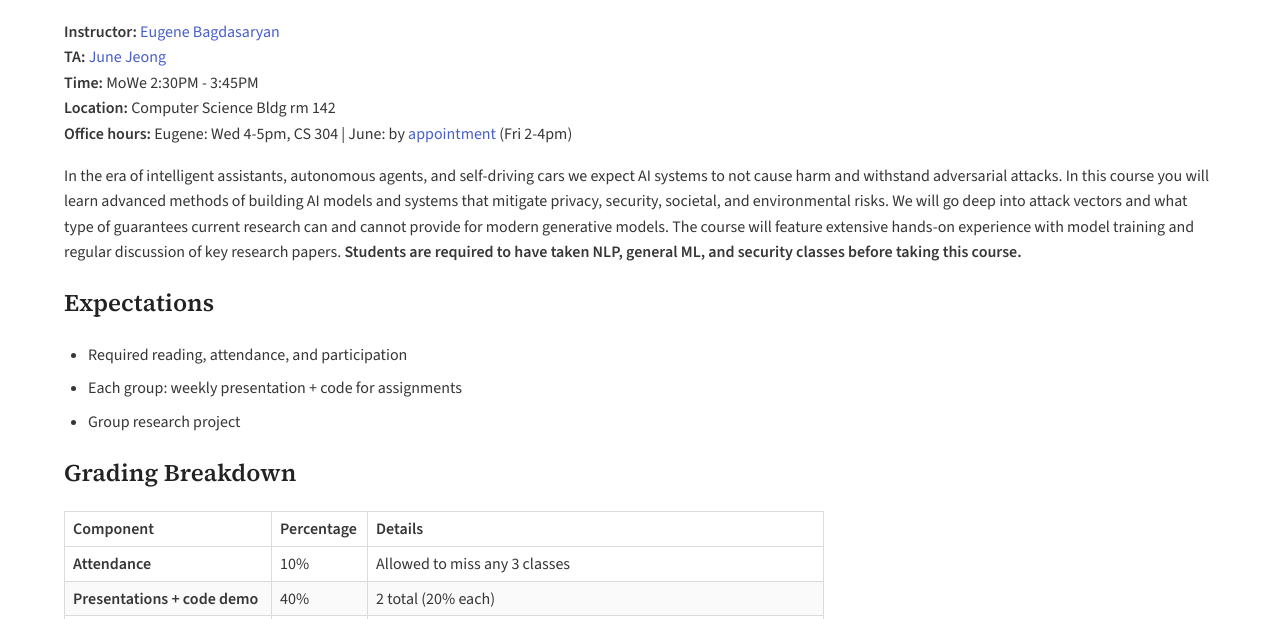
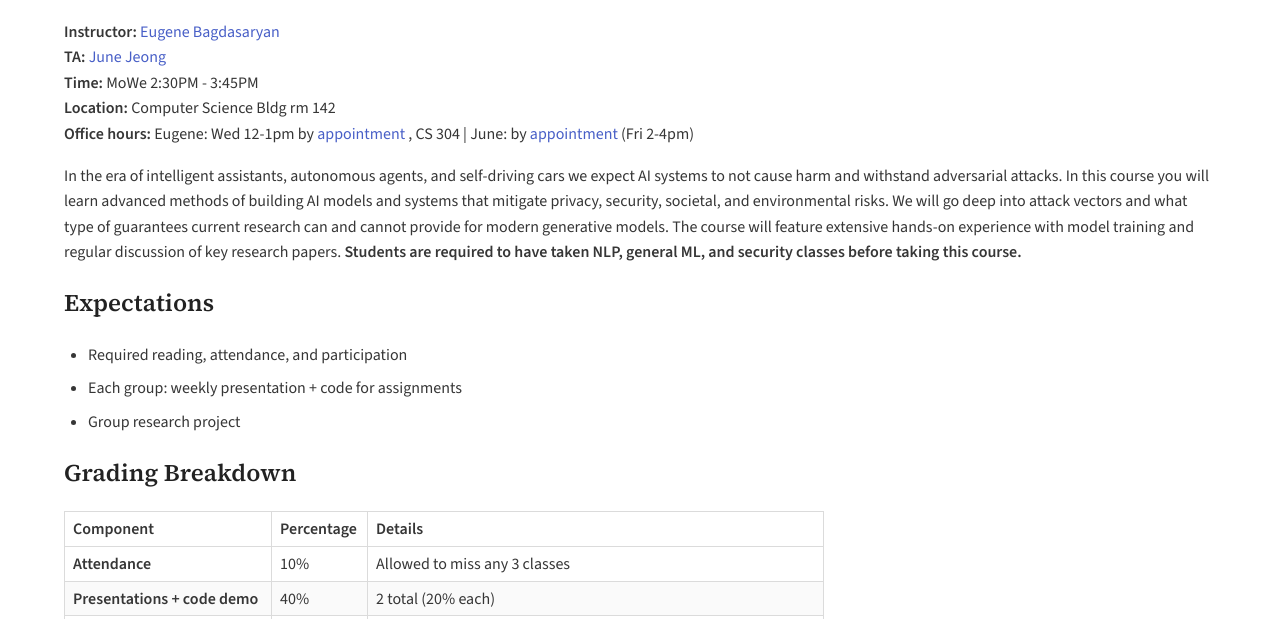
Before and after one commit to umass-CS690F/umass-cs690f.github.io, a plain HTML site: page index.html in a window 1280 px wide. Shown: the part 178-797 px from the top of the page. Drawn offline with nearby package versions, Linux system fonts and the light colour scheme.

Commit message:
appointments

```diff
--- a/index.html
+++ b/index.html
@@ -112,7 +112,10 @@
                 <strong>TA:</strong> <a href="https://hyejunjeong.github.io/" target="_blank">June Jeong</a><br>
                 <strong>Time:</strong> MoWe 2:30PM - 3:45PM<br>
                 <strong>Location:</strong> Computer Science Bldg rm 142<br>
-                <strong>Office hours:</strong> Eugene: Wed 4-5pm, CS 304 | June: by <a href="https://calendar.app.google/nV4TxaSR2MAPB6Es6" target="_blank">appointment</a> (Fri 2-4pm)<br>
+                <strong>Office hours:</strong> Eugene: Wed 12-1pm by
+                <a href="https://calendar.app.google/4Hc4KpSgxhSZHyYH8">appointment</a> , CS 304 | June: by <a
+                href="https://calendar.app.google/nV4TxaSR2MAPB6Es6"
+                target="_blank">appointment</a> (Fri 2-4pm)<br>
                 </p>
                 <p>In the era of intelligent assistants, autonomous agents, and self-driving cars we expect AI systems to not cause harm and withstand adversarial attacks. In this course you will learn advanced methods of building AI models and systems that mitigate privacy, security, societal, and environmental risks. We will go deep into attack vectors and what type of guarantees current research can and cannot provide for modern generative models. The course will feature extensive hands-on experience with model training and regular discussion of key research papers. <strong>Students are required to have taken NLP, general ML, and security classes before taking this course.</strong></p>
             </div>
```
